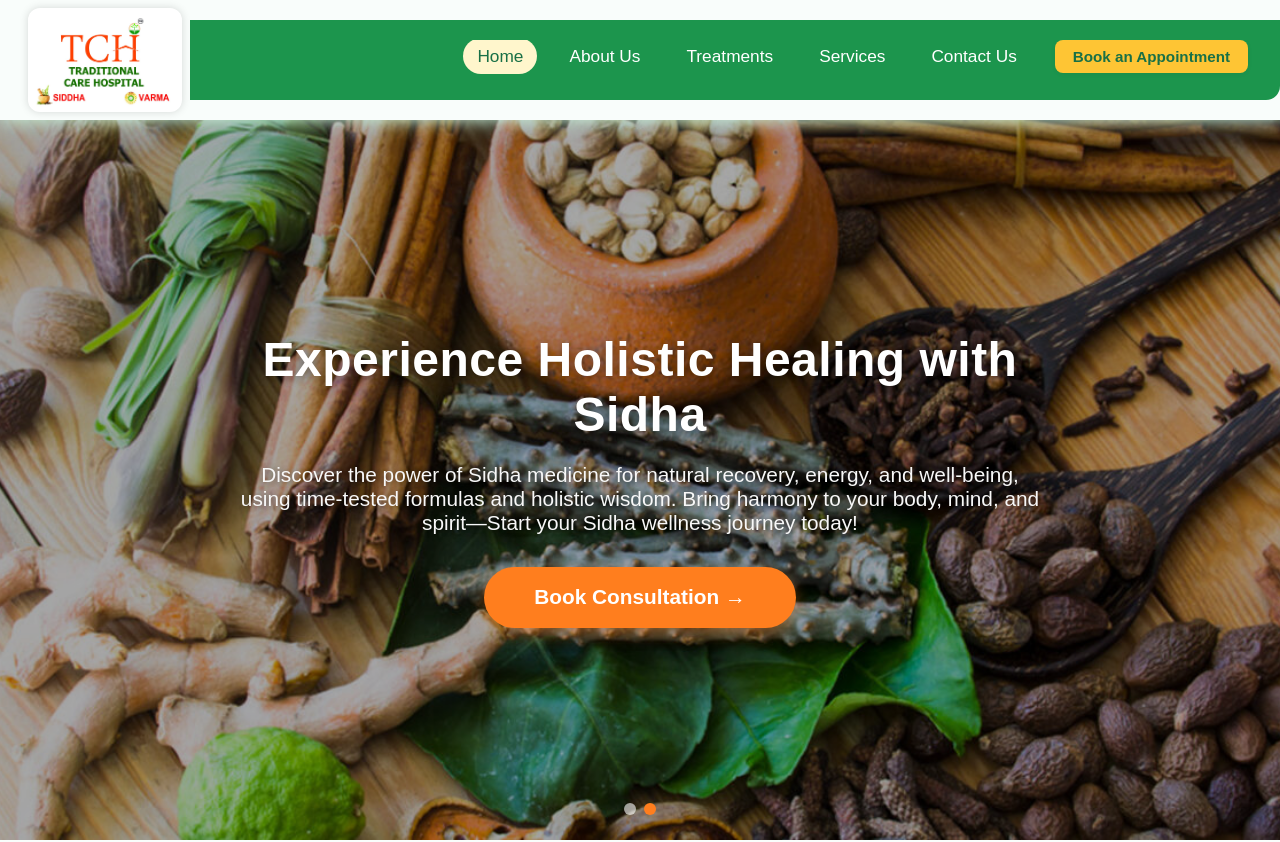
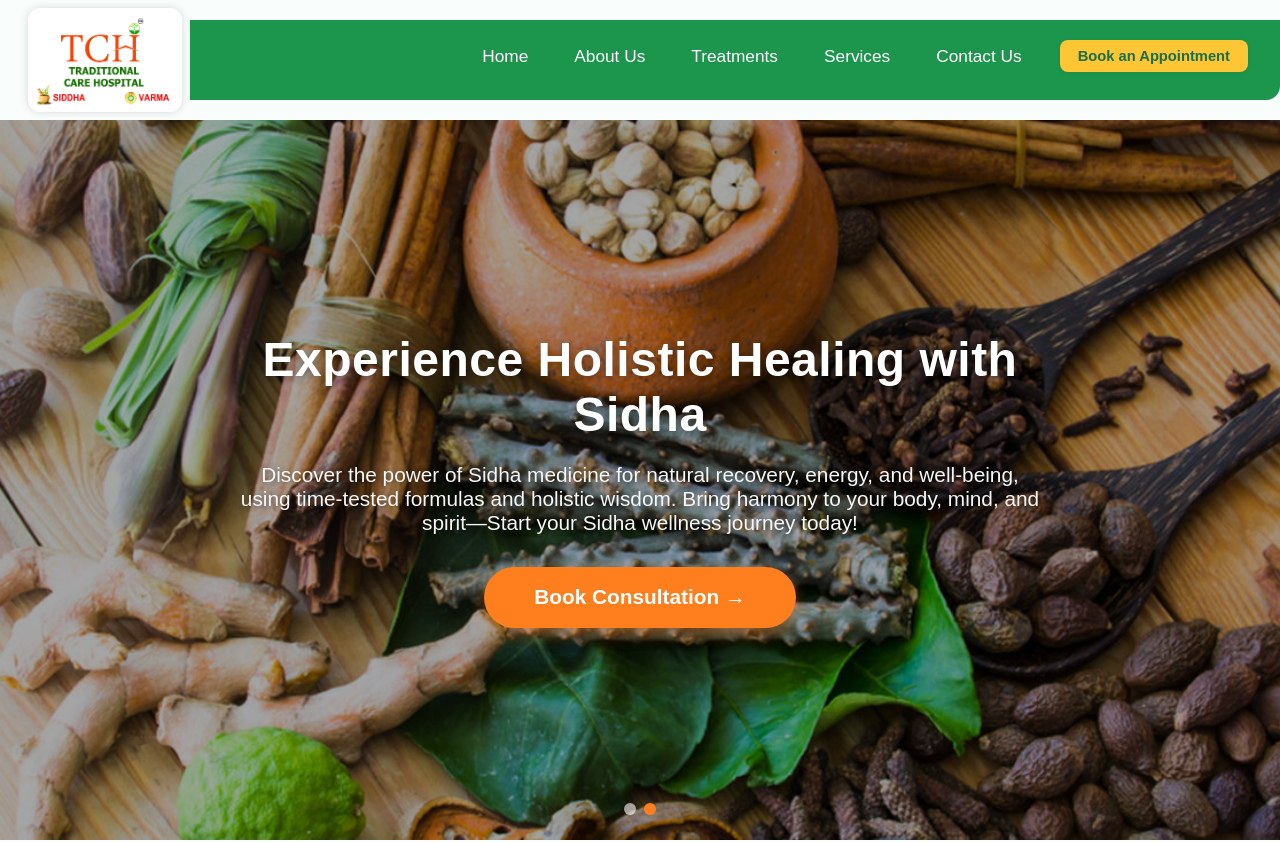
Before and after one commit to Barkavirajesh/traditional-care-hospital-chennai, a React (Create React App) app: page / in a window 1280 px wide. Shown: the top 842 px of the page. Built offline with nearby package versions, Linux system fonts and the light colour scheme.

Commit message:
Refactor Navbar component and remove unused code

```diff
--- a/src/components/Navbar.js
+++ b/src/components/Navbar.js
@@ -1,18 +1,15 @@
 import React from "react";
-import { Link, useLocation } from "react-router-dom";
+import { Link } from "react-router-dom";
 
 const navStyle = {
   color: "#fff",
   fontSize: "1.08rem",
   fontWeight: 500,
   textDecoration: "none",
-  padding: "8px 14px",
-  whiteSpace: "nowrap"
+  padding: "8px 14px"
 };
 
 export default function Navbar() {
-  const location = useLocation();
-
   return (
     <nav
       style={{
@@ -20,16 +17,12 @@ export default function Navbar() {
         alignItems: "center",
         minHeight: 80,
         boxShadow: "0 2px 16px #c5ecd6",
-        background: "transparent",
+        background: "transparent", // No green!
         padding: 0,
-        position: "sticky",
-        top: 0,
-        zIndex: 999,
-        width: "100vw",
-        overflowX: "hidden"
+        position: "relative"
       }}
     >
-      {/* LOGO */}
+      {/* LOGO - fully outside green bar */}
       <div
         style={{
           display: "flex",
@@ -43,7 +36,7 @@ export default function Navbar() {
             src="/tch-image.jpg"
             alt="Traditional Care Hospital Logo"
             style={{
-              width: 150,
+              width: 150,        // Horizontal size as needed
               height: "auto",
               borderRadius: 12,
               background: "#fff",
@@ -55,14 +48,14 @@ export default function Navbar() {
           />
         </Link>
       </div>
-
-      {/* NAV LINKS BAR */}
+      {/* NAV LINKS: green bar starts exactly from 'Home' */}
       <div
         style={{
           display: "flex",
           alignItems: "center",
           background: "#1c954d",
           minHeight: 80,
+          padding: "0 0 0 0",  // no left padding; starts at "Home"
           borderRadius: "0 0 14px 0",
           width: "100%",
           flex: 1,
@@ -70,43 +63,23 @@ export default function Navbar() {
         }}
       >
         <ul
-          className="nav-links"
           style={{
             listStyle: "none",
             display: "flex",
             alignItems: "center",
-          gap: 18,
+            gap: 18,
             margin: 0,
-            paddingRight: 32,
+            padding: "0 32px 0 0", // right padding only
             justifyContent: "flex-end",
-            flex: 1,
-            overflowX: "auto"
+            flex: 1
           }}
         >
-          <li>
-            <Link
-              to="/"
-              style={navStyle}
-              className={location.pathname === "/" ? "active-nav" : ""}
-            >
-              Home
-            </Link>
-          </li>
-
-          <li>
-            <Link
-              to="/about"
-              style={navStyle}
-              className={location.pathname === "/about" ? "active-nav" : ""}
-            >
-              About Us
-            </Link>
-          </li>
+          <li><Link to="/" style={navStyle}>Home</Link></li>
+          <li><Link to="/about" style={navStyle}>About Us</Link></li>
 
           <li><Link to="/treatments" style={navStyle}>Treatments</Link></li>
           <li><Link to="/services" style={navStyle}>Services</Link></li>
           <li><Link to="/contact" style={navStyle}>Contact Us</Link></li>
-
           <li>
             <Link
               to="/appointment"
@@ -118,9 +91,7 @@ export default function Navbar() {
                 borderRadius: 8,
                 fontWeight: 700,
                 marginLeft: 6,
-                textDecoration: "none",
-                whiteSpace: "nowrap",
-                fontSize: "0.95rem"
+                textDecoration: "none"
               }}
             >
               Book an Appointment
@@ -128,19 +99,6 @@ export default function Navbar() {
           </li>
         </ul>
       </div>
-
-      {/* OPTIONAL: ACTIVE NAV STYLE */}
-      <style>
-        {`
-        .active-nav {
-          background: #fff6cc !important;
-          color: #197046 !important;
-          border-radius: 20px;
-          padding: 6px 12px;
-        }
-        `}
-      </style>
-
     </nav>
   );
 }
```
